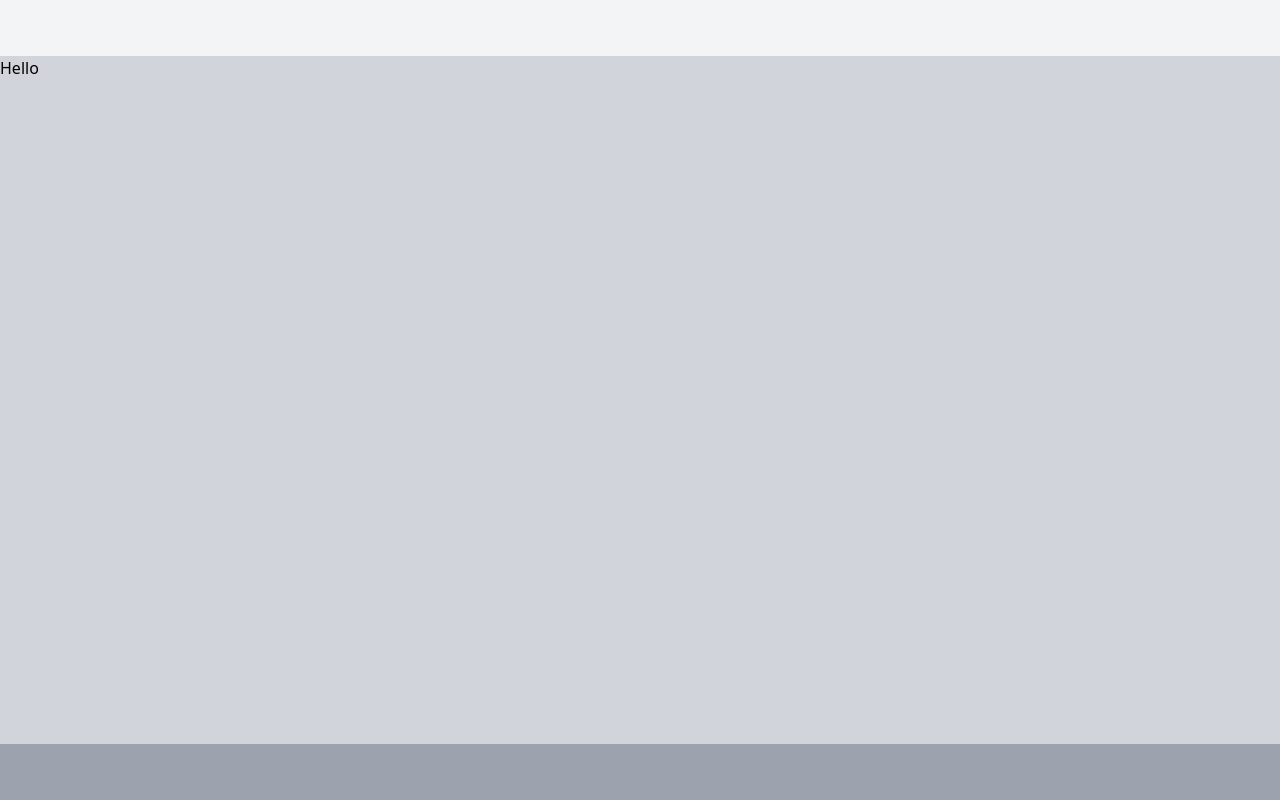
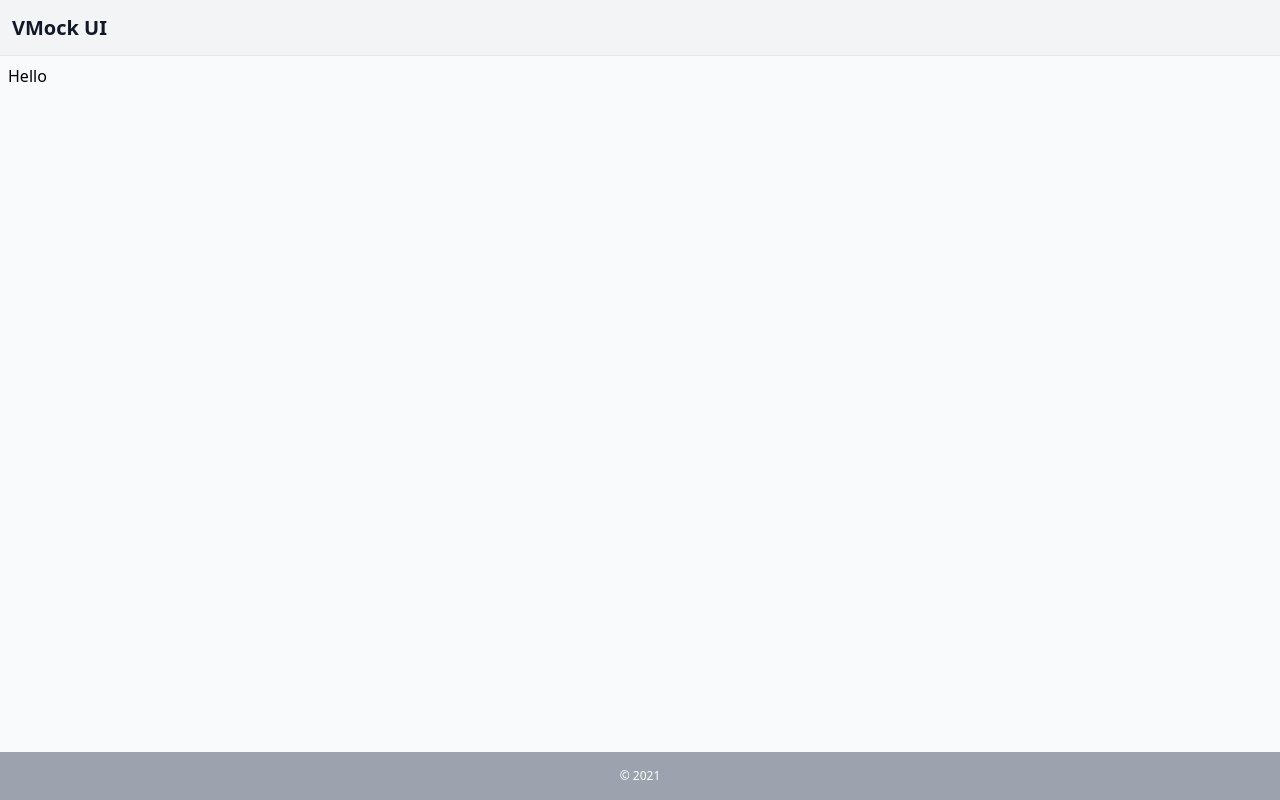
Before and after one commit to mrleidesen/VMock-UI, a Vue app: page /#/ in a window 1280 px wide. Built offline with nearby package versions, Linux system fonts and the light colour scheme.

Commit message:
feat: layout

```diff
--- a/src/App.vue
+++ b/src/App.vue
@@ -1,7 +1,7 @@
 <template>
   <div class="w-full h-screen flex flex-col overflow-hidden">
     <Header />
-    <main class="w-full flex-1 overflow-auto bg-gray-300">
+    <main class="w-full flex-1 overflow-auto bg-gray-50 box-border p-2">
       <router-view></router-view>
     </main>
     <Footer />
--- a/src/components/Footer.vue
+++ b/src/components/Footer.vue
@@ -1,3 +1,5 @@
 <template>
-  <footer class="w-full h-14 bg-gray-400"></footer>
+  <footer class="w-full h-12 bg-gray-400 flex justify-center items-center text-white text-xs">
+    &copy; {{ new Date().getFullYear() }}
+  </footer>
 </template>
--- a/src/components/Header.vue
+++ b/src/components/Header.vue
@@ -1,3 +1,5 @@
 <template>
-  <header class="w-full h-14 bg-gray-100"></header>
+  <header class="w-full h-14 bg-gray-100 box-border px-3 flex items-center border-b border-gray-200">
+    <span class="container mx-auto text-gray-900 font-semibold text-xl">VMock UI</span>
+  </header>
 </template>
--- a/src/views/Home.vue
+++ b/src/views/Home.vue
@@ -1,5 +1,7 @@
 <template>
-  <h1>Hello</h1>
+  <div class="container mx-auto">
+    <h1>Hello</h1>
+  </div>
 </template>
 
 <script>
```
